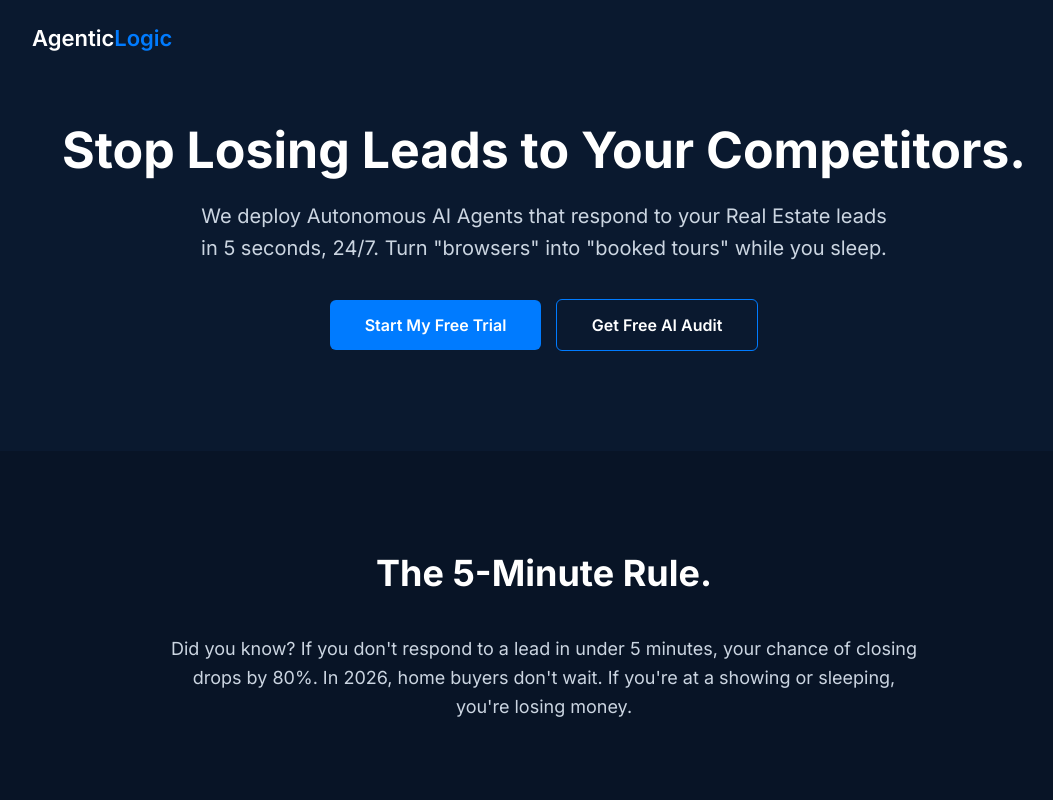
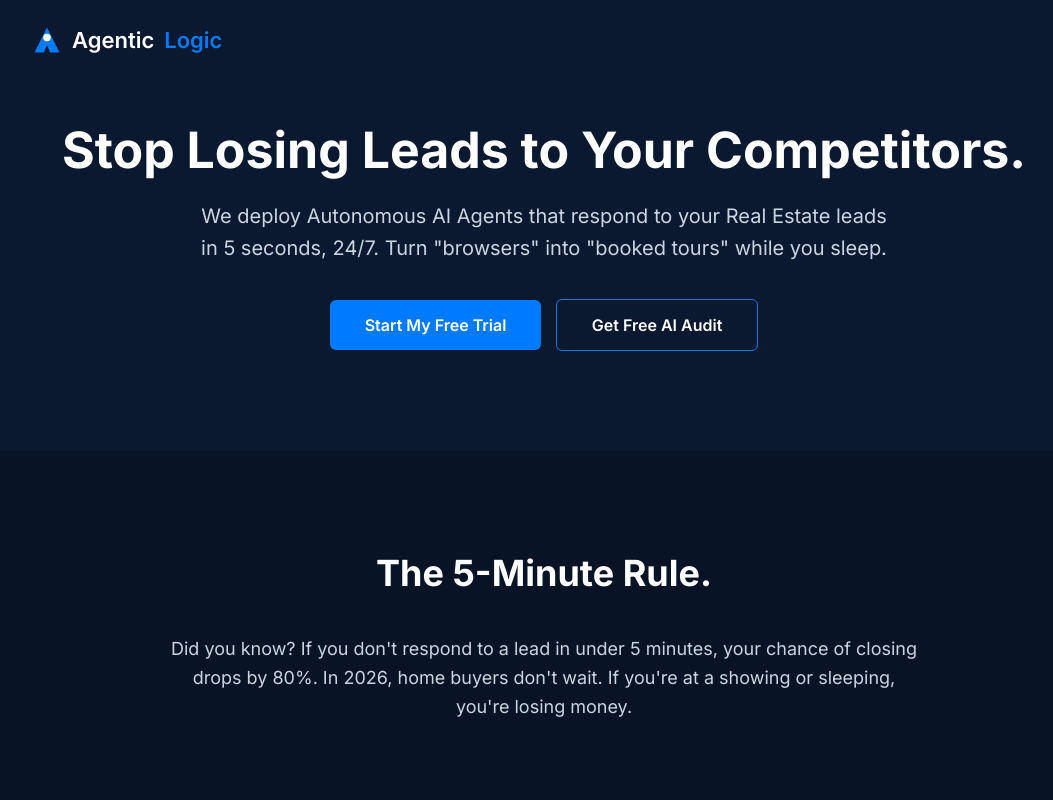
Before and after one commit to Nilesh22D/AgenticLogic, a plain HTML site: page index.html in a window 1280 px wide. Shown: the top 800 px of the page, without its empty margins (96-1149 px from the left). Drawn offline with Linux system fonts and the light colour scheme.

Commit message:
Update index.html

```diff
--- a/index.html
+++ b/index.html
@@ -12,8 +12,11 @@
         h1,h2{ font-weight:700; }
         p{ color:#cbd5e1; margin-top:15px; line-height:1.6; }
         .hero{ text-align:center; padding-top:120px; }
-        .logo{ position:absolute; top:25px; left:10%; font-size:22px; font-weight:600; }
+
+        /* Updated Logo CSS to keep it white and remove underlines */
+        .logo{ position:absolute; top:25px; left:10%; font-size:22px; font-weight:600; text-decoration:none; color:white; }
         .logo span{ color:#007BFF; }
+
         .hero h1{ font-size:50px; margin-bottom:20px; }
         .hero p{ font-size:20px; max-width:700px; margin:0 auto; }
         .btn{ display:inline-block; margin-top:35px; padding:15px 35px; background:#007BFF; color:white; text-decoration:none; border-radius:6px; font-weight:600; transition:0.3s; }
@@ -36,7 +39,13 @@
 </head>
 <body>
 
-<div class="logo">Agentic<span>Logic</span></div>
+<a href="#" class="logo" style="display: flex; align-items: center; gap: 10px;">
+    <svg width="30" height="30" viewBox="0 0 24 24" fill="none" xmlns="http://www.w3.org/2000/svg">
+        <path d="M12 2L2 22H9.5L12 16L14.5 22H22L12 2Z" fill="#007BFF"/>
+        <circle cx="12" cy="10" r="3" fill="white"/>
+    </svg>
+    Agentic<span>Logic</span>
+</a>
 
 <section class="hero">
     <h1>Stop Losing Leads to Your Competitors.</h1>
```
